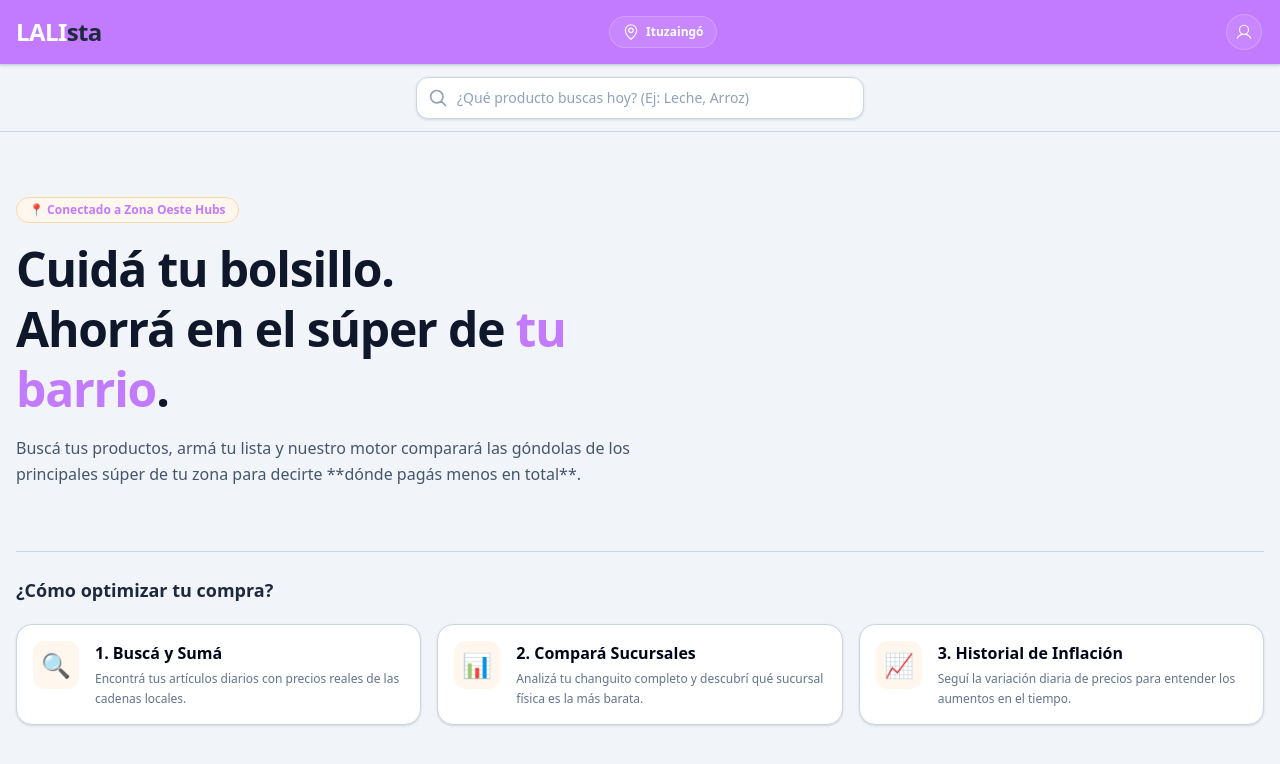
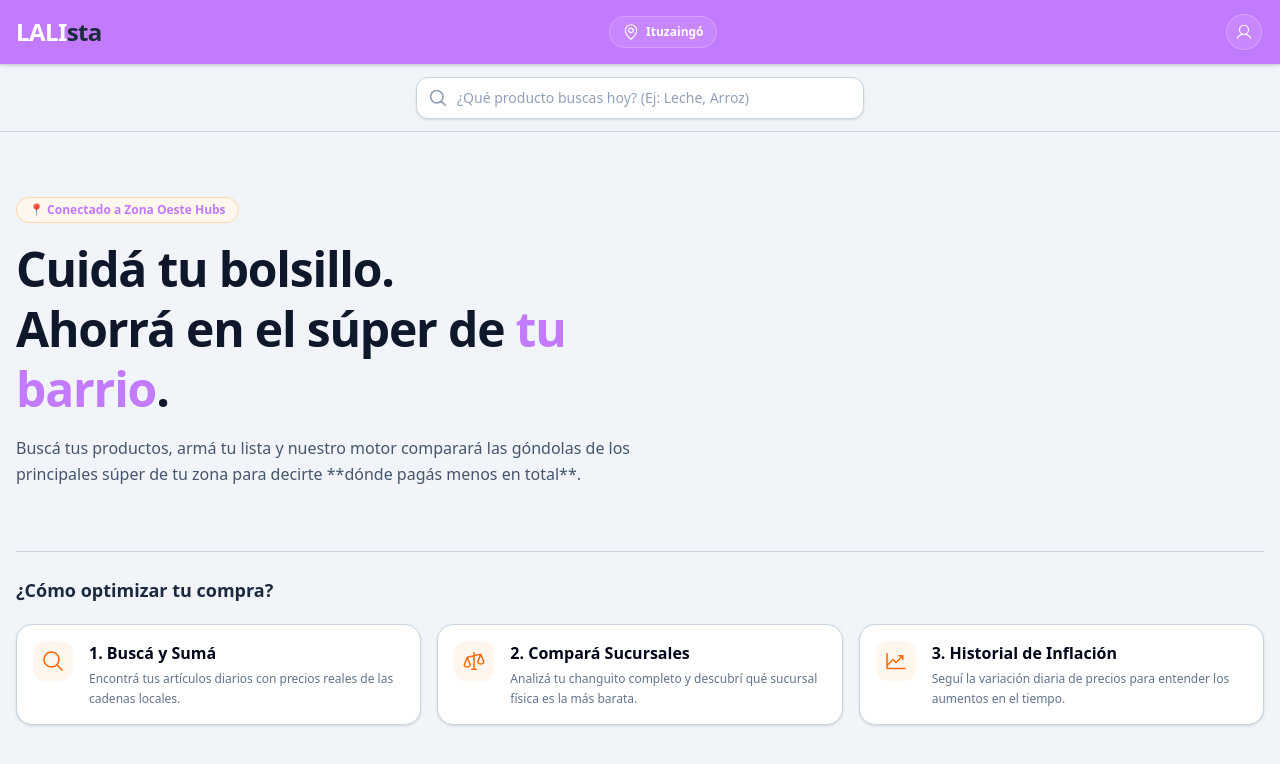
Before and after one commit to RemesarDev/lalista-frontend, a Next.js app: page / in a window 1280 px wide. Shown: the top 764 px of the page. Built offline with nearby package versions, Linux system fonts and the light colour scheme.

Commit message:
feat: reemplazar íconos de texto por componentes de íconos de Phosphor

```diff
--- a/app/_components/landing/FeatureCards.tsx
+++ b/app/_components/landing/FeatureCards.tsx
@@ -1,17 +1,20 @@
+import { MagnifyingGlass, Scales, ChartLineUp } from '@phosphor-icons/react/dist/ssr';
+
 export default function FeatureCards() {
   const steps = [
     {
-      icon: "🔍",
+      // Guardamos la referencia al componente, no un string ni un elemento instanciado
+      Icon: MagnifyingGlass,
       title: "1. Buscá y Sumá",
       desc: "Encontrá tus artículos diarios con precios reales de las cadenas locales."
     },
     {
-      icon: "📊",
+      Icon: Scales,
       title: "2. Compará Sucursales",
       desc: "Analizá tu changuito completo y descubrí qué sucursal física es la más barata."
     },
     {
-      icon: "📈",
+      Icon: ChartLineUp,
       title: "3. Historial de Inflación",
       desc: "Seguí la variación diaria de precios para entender los aumentos en el tiempo."
     }
@@ -23,13 +26,18 @@ export default function FeatureCards() {
         ¿Cómo optimizar tu compra?
       </h2>
       <div className="grid grid-cols-1 md:grid-cols-3 gap-4">
-        {steps.map((step, index) => (
+        {steps.map((step, index) => {
+          // Desestructuramos el componente con mayúscula para que React lo reconozca como tal
+          const { Icon } = step;
+
+          return (
             <div
               key={index}
               className="p-4 bg-white border border-accent-300 rounded-2xl shadow-sm flex items-start gap-4 hover:shadow-md transition-shadow"
             >
-            <div className="text-2xl p-2 bg-secondary-50 rounded-xl flex-shrink-0 text-primary-500">
-              {step.icon}
+              {/* Contenedor del ícono manteniendo tus clases originales */}
+              <div className="text-2xl p-2 bg-secondary-50 rounded-xl shrink-0 text-primary-500">
+                <Icon size={24} weight="regular" />
               </div>
               <div>
                 <h3 className="font-bold font-display text-slate-950 text-sm md:text-base">
@@ -40,7 +48,8 @@ export default function FeatureCards() {
                 </p>
               </div>
             </div>
-        ))}
+          );
+        })}
       </div>
     </section>
   );
```
Lines whose indentation alone changed are shown as unchanged.
